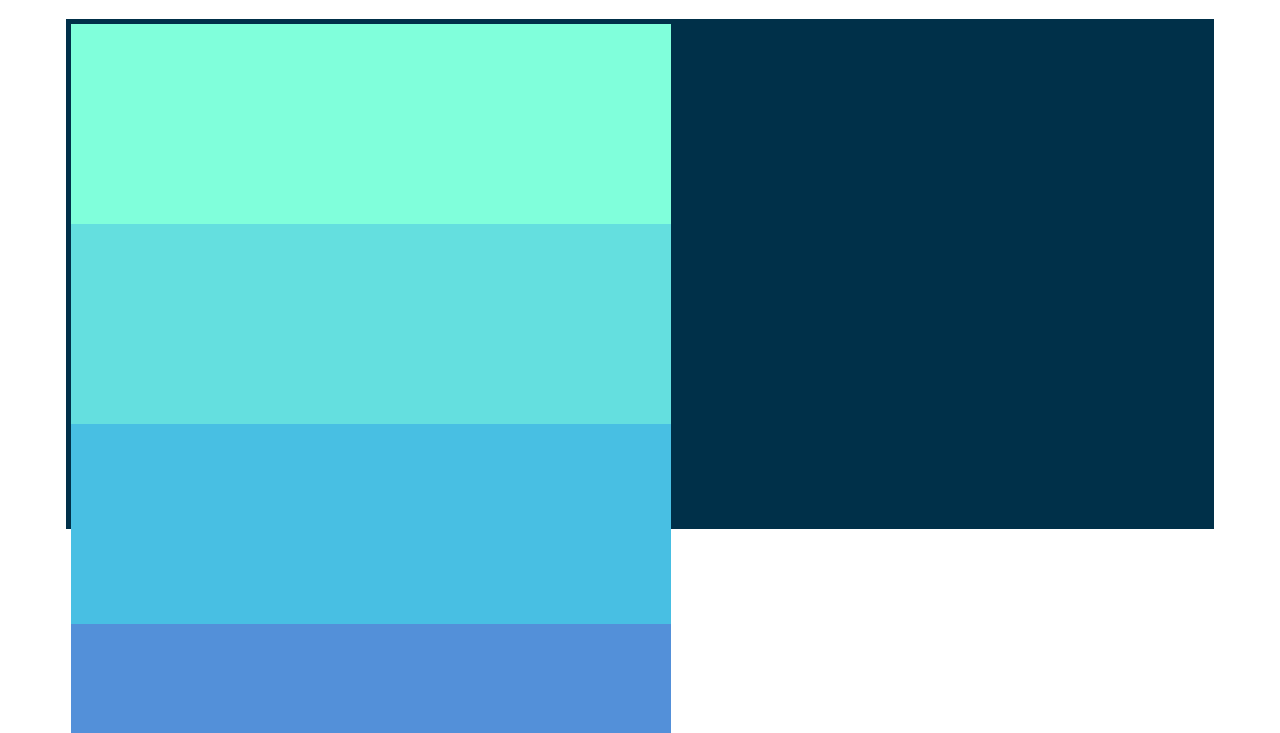
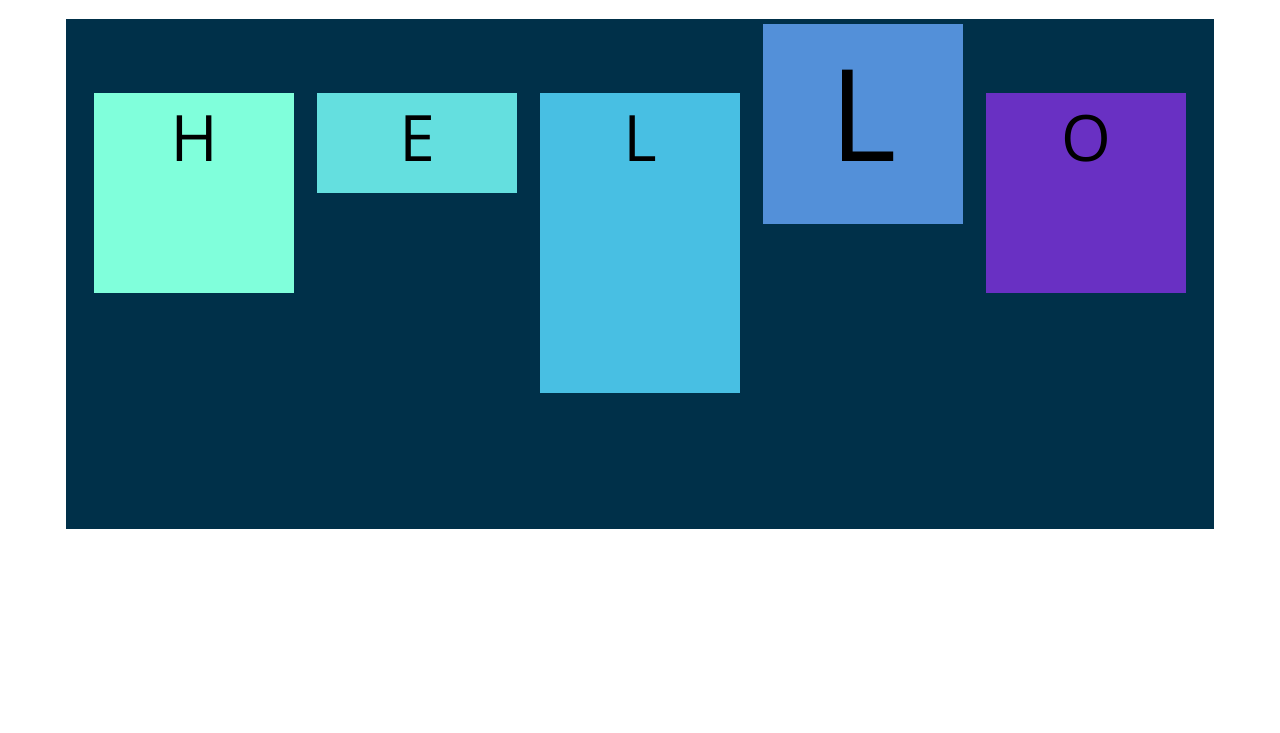
Before and after one commit to minwoogwak99/wdb10, a plain HTML site: page Flexbox Starter/index.html in a window 1280 px wide. Shown: the part 67-800 px from the top of the page. Drawn offline with nearby package versions, Linux system fonts and the light colour scheme.

Commit message:
played with align-item

```diff
--- a/Flexbox Starter/app.css
+++ b/Flexbox Starter/app.css
@@ -12,11 +12,15 @@ h1 {
     border: 5px solid #003049;
     display: flex;
     flex-direction: row;
-    justify-content:flex-start;
-		flex-wrap: wrap;
+    justify-content: space-evenly;
+		/* align-items: flex-end; */
+		align-items: baseline;
+		/* flex-wrap: wrap; */
 }
 
 #container div {
-    width: 600px;
+    width: 200px;
     height: 200px;
+		text-align: center;
+		font-size: 4em;
 }
--- a/Flexbox Starter/index.html
+++ b/Flexbox Starter/index.html
@@ -1,26 +1,26 @@
 <!DOCTYPE html>
 <html lang="en">
+  <head>
+    <meta charset="UTF-8" />
+    <meta name="viewport" content="width=device-width, initial-scale=1.0" />
+    <title>Flexbox Playground</title>
+    <link
+      href="https://fonts.googleapis.com/css2?family=Open+Sans:wght@300&display=swap"
+      rel="stylesheet"
+    />
 
-<head>
-    <meta charset="UTF-8">
-    <meta name="viewport" content="width=device-width, initial-scale=1.0">
-    <title>Flexbox Playground</title>
-    <link href="https://fonts.googleapis.com/css2?family=Open+Sans:wght@300&display=swap" rel="stylesheet">
+    <link rel="stylesheet" href="app.css" />
+  </head>
 
-    <link rel="stylesheet" href="app.css">
-</head>
-
-<body>
+  <body>
     <h1>Let's Play With Flexbox</h1>
 
     <section id="container">
-        <div style="background-color: #80ffdb"></div>
-        <div style="background-color: #64dfdf"></div>
-        <div style="background-color: #48bfe3"></div>
-        <div style="background-color: #5390d9"></div>
-        <div style="background-color: #6930c3"></div>
+      <div style="background-color: #80ffdb">H</div>
+      <div style="background-color: #64dfdf; height: 100px" >E</div>
+      <div style="background-color: #48bfe3; height: 300px" >L</div>
+      <div style="background-color: #5390d9; font-size: 8em;">L</div>
+      <div style="background-color: #6930c3">O</div>
     </section>
-
-</body>
-
+  </body>
 </html>
```
